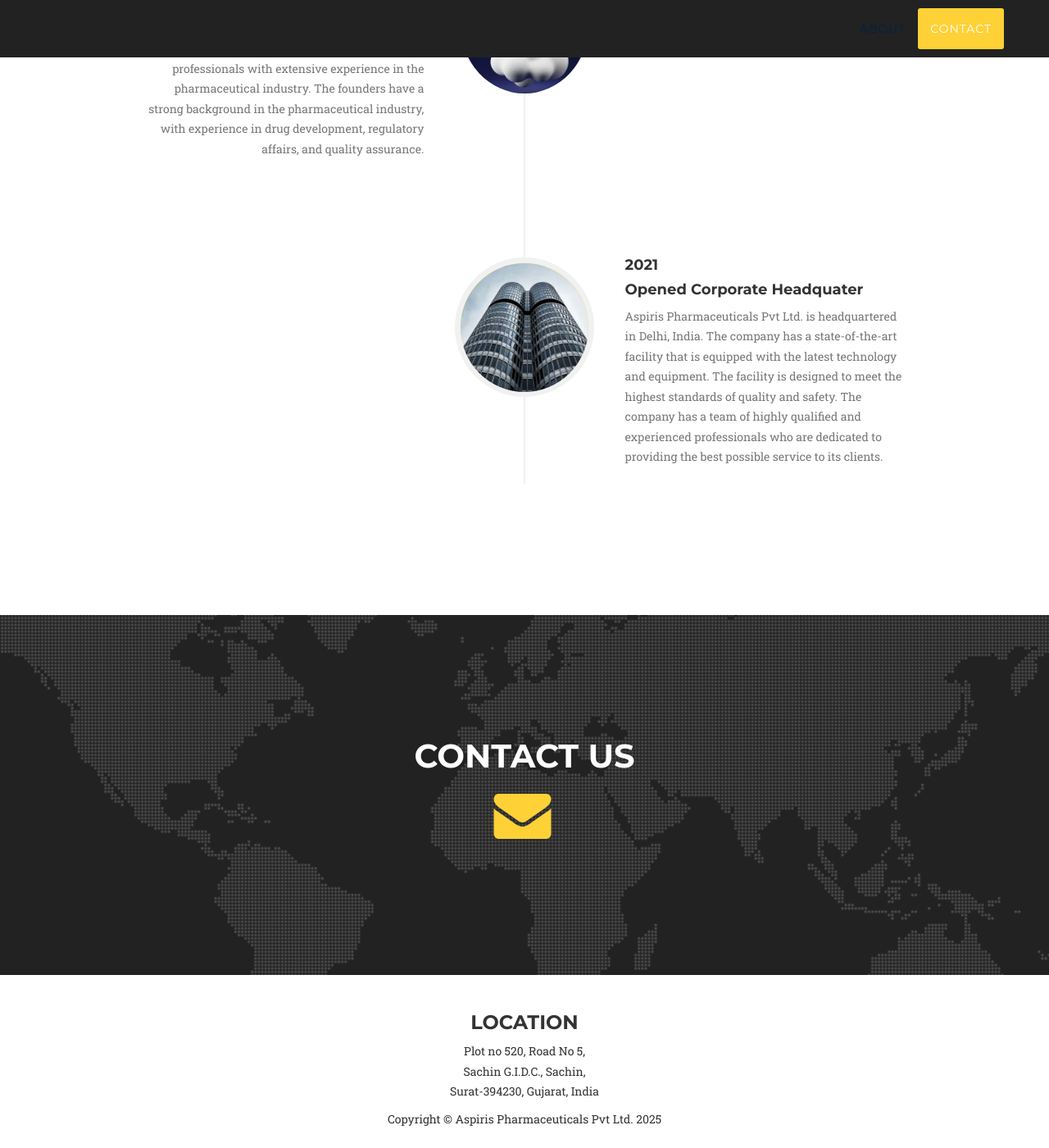
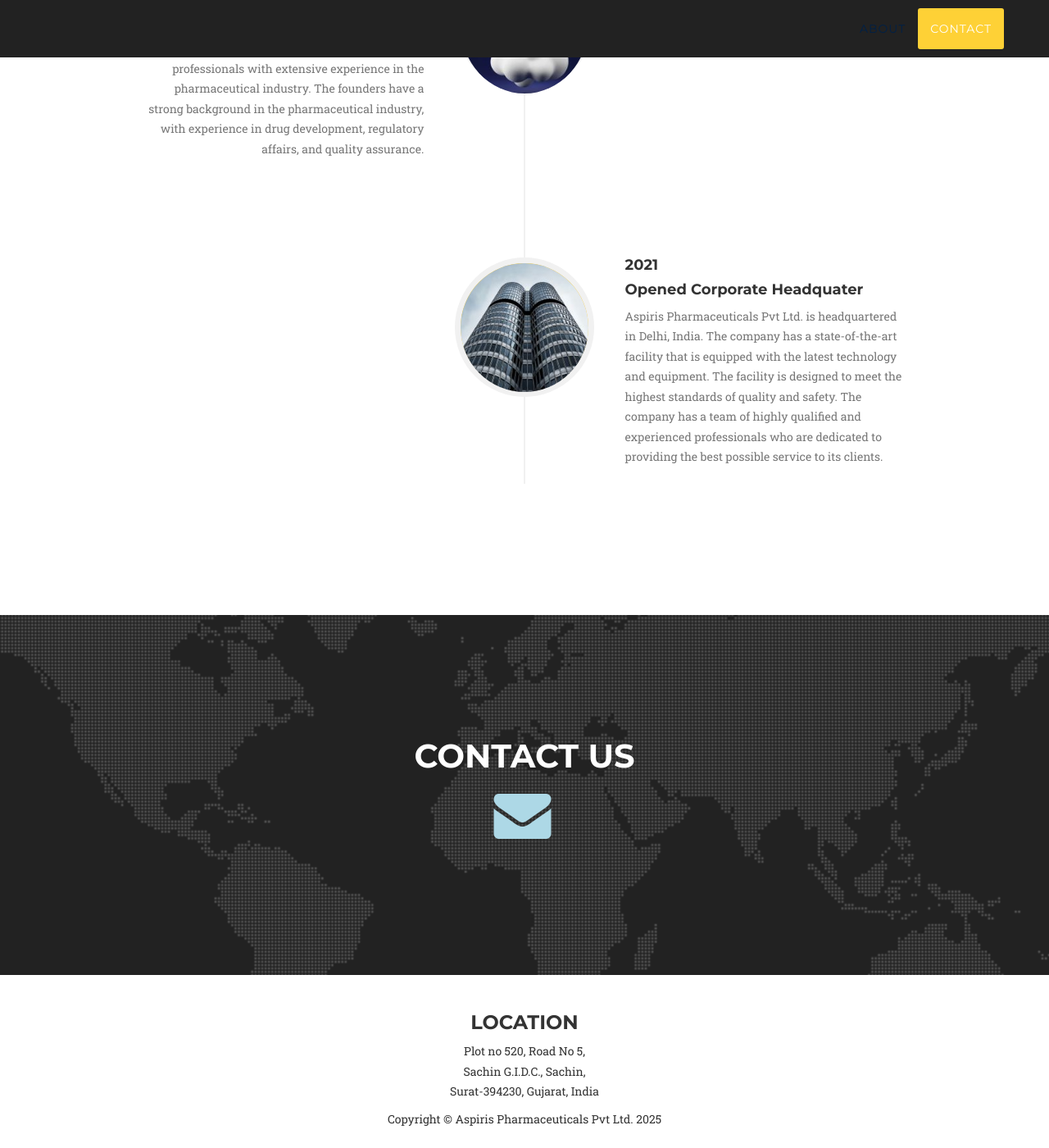
Before and after one commit to aspirispharma/aspirispharma.github.io, a Jekyll site: the page built from index.html, in a window 1280 px wide and 1400 px high, scrolled down 1028 px. Shown: the whole window at 82% size. Built offline with Jekyll 4.4.1, drawn with Linux system fonts in a browser that asks for light colours; some web fonts are replaced.

Commit message:
Changed Email Button color to light blue

```diff
--- a/_includes/css/agency.css
+++ b/_includes/css/agency.css
@@ -35,7 +35,7 @@ a.active {
 }
 
 a {
-    color: #{{ site.color.primary }};
+    color: #add8e6;
 }
 
 a:hover,
```
